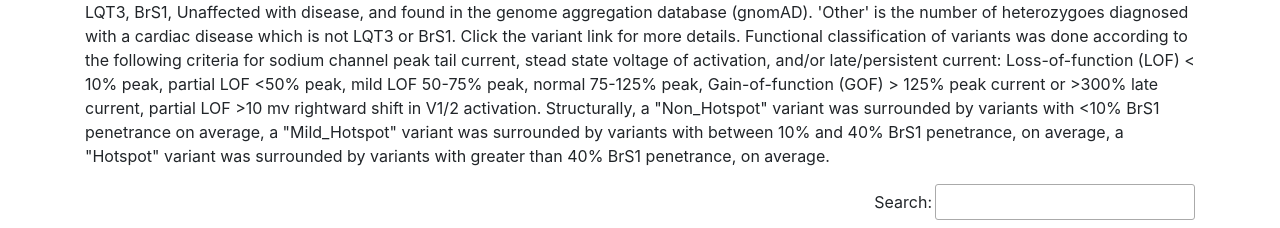
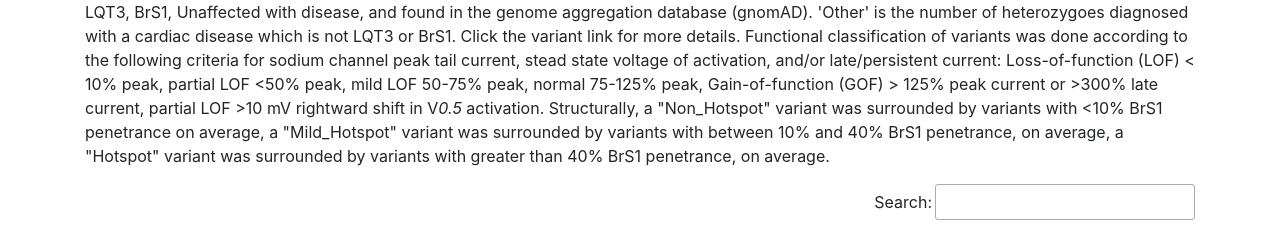
Before and after one commit to kroncke-lab/Variant_Browser, a Django app: template scn5a/templates/scn5a/main.html in a window 1280 px wide. Shown: the part 238-466 px from the top of the page. Run offline with Django 3.2, Linux system fonts and the light colour scheme; the template is opened without the code that fills it, so the values that code supplies are empty; some libraries are stand-ins or nearby versions.

Commit message:
minor text adjustment

```diff
--- a/scn5a/templates/scn5a/main.html
+++ b/scn5a/templates/scn5a/main.html
@@ -70,7 +70,7 @@ div.fa-beer {
         classification of variants was done according to the following criteria for sodium channel peak tail current,
         stead state voltage of activation, and/or late/persistent current: Loss-of-function (LOF) < 10% peak,
         partial LOF <50% peak, mild LOF 50-75% peak, normal 75-125% peak, Gain-of-function (GOF) > 125% peak current
-        or >300% late current, partial LOF >10 mv rightward shift in V1/2 activation. Structurally, a "Non_Hotspot"
+        or >300% late current, partial LOF >10 mV rightward shift in V<i>0.5</i> activation. Structurally, a "Non_Hotspot"
         variant was surrounded by variants with <10% BrS1 penetrance on average, a "Mild_Hotspot" variant was
         surrounded by variants with between 10% and 40% BrS1 penetrance, on average, a "Hotspot" variant was
         surrounded by variants with greater than 40% BrS1 penetrance, on average.
```
